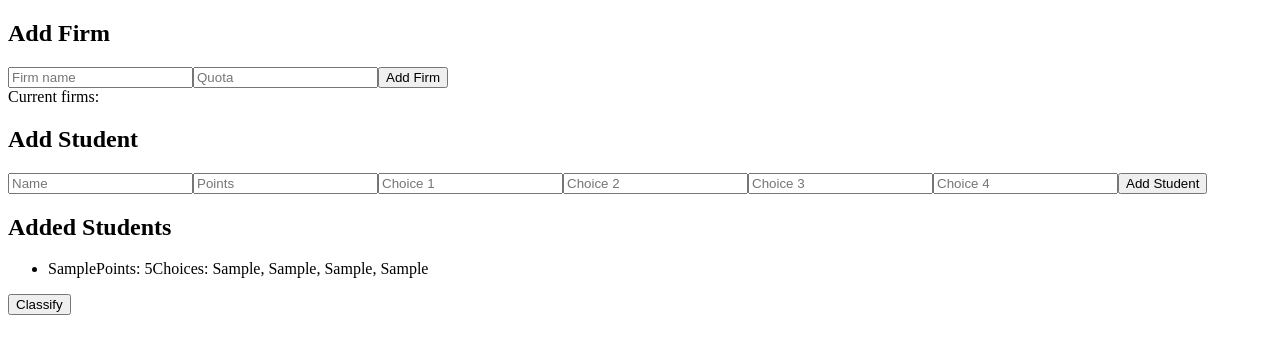
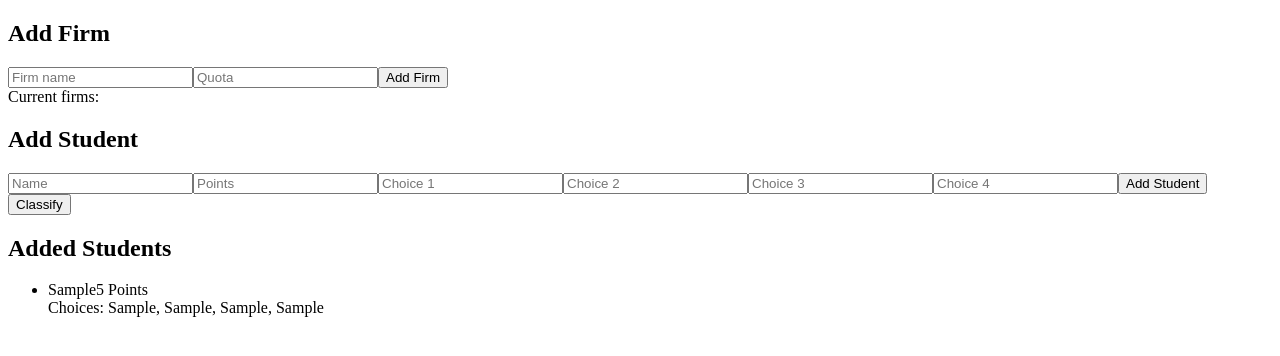
Before and after one commit to MaggieM777/student-firm-app, a React (Create React App) app: page / in a window 1280 px wide. Both pictures are taken after typing "Sample", "5", "Sample", "Sample", "Sample", "Sample" into the empty fields and a click on the button "Add Student". Shown: the top 356 px of the page. Built offline with nearby package versions, Linux system fonts and the light colour scheme.

Commit message:
Update App.js

```diff
--- a/src/App.js
+++ b/src/App.js
@@ -1,7 +1,7 @@
 import { useState } from "react";
-import { Button } from "./components/ui/button";
-import { Card, CardContent } from "./components/ui/card";
-import { Input } from "./components/ui/input";
+import { Button } from "@/components/ui/button";
+import { Card, CardContent } from "@/components/ui/card";
+import { Input } from "@/components/ui/input";
 
 export default function App() {
   const [students, setStudents] = useState([]);
@@ -102,17 +102,21 @@ export default function App() {
         </CardContent>
       </Card>
 
-      {/* Show Added Students */}
+      <div className="flex justify-center">
+        <Button onClick={classifyStudents}>Classify</Button>
+      </div>
+
+      {/* Добавяме разстояние между имената и точките */}
       {students.length > 0 && (
         <Card>
           <CardContent className="p-4">
             <h2 className="text-xl font-bold mb-2">Added Students</h2>
             <ul className="space-y-1">
               {students.map((student, idx) => (
-                <li key={idx} className="border-b py-1 flex items-center gap-4">
+                <li key={idx} className="border-b py-1">
                   <span className="font-semibold">{student.name}</span>
-                  <span className="text-gray-600">Points: {student.points}</span>
-                  <span className="text-gray-500">Choices: {student.choices.join(", ")}</span>
+                  <span className="ml-4">{student.points} Points</span>
+                  <div className="text-sm text-muted-foreground">{`Choices: ${student.choices.join(", ")}`}</div>
                 </li>
               ))}
             </ul>
@@ -120,20 +124,13 @@ export default function App() {
         </Card>
       )}
 
-      <div className="flex justify-center">
-        <Button onClick={classifyStudents}>Classify</Button>
-      </div>
-
       {results.length > 0 && (
         <Card>
           <CardContent className="p-4">
             <h2 className="text-xl font-bold mb-2">Results</h2>
             <ul className="space-y-1">
               {results.map((r, idx) => (
-                <li key={idx} className="border-b py-1 flex justify-between">
-                  <span>{r.name}</span>
-                  <strong>{r.firm}</strong>
-                </li>
+                <li key={idx} className="border-b py-1">{r.name} → <strong>{r.firm}</strong></li>
               ))}
             </ul>
           </CardContent>
```
